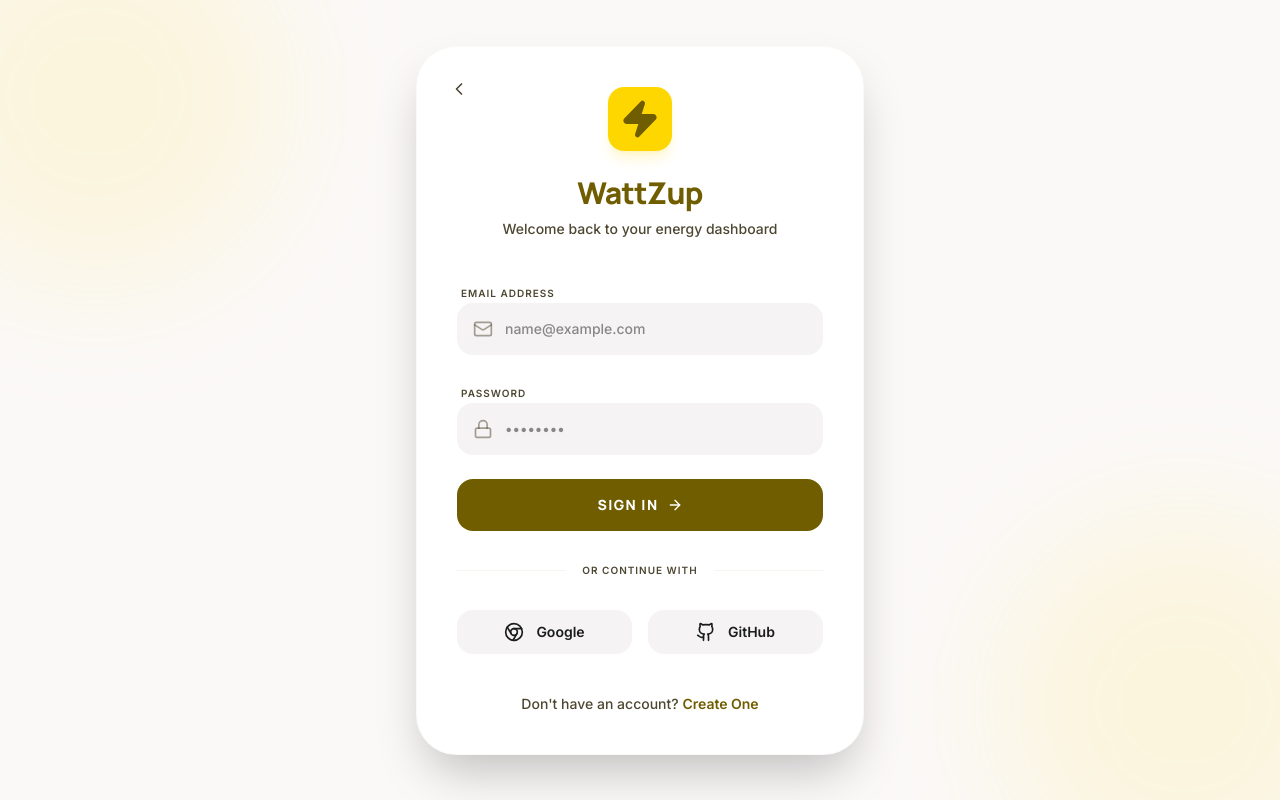
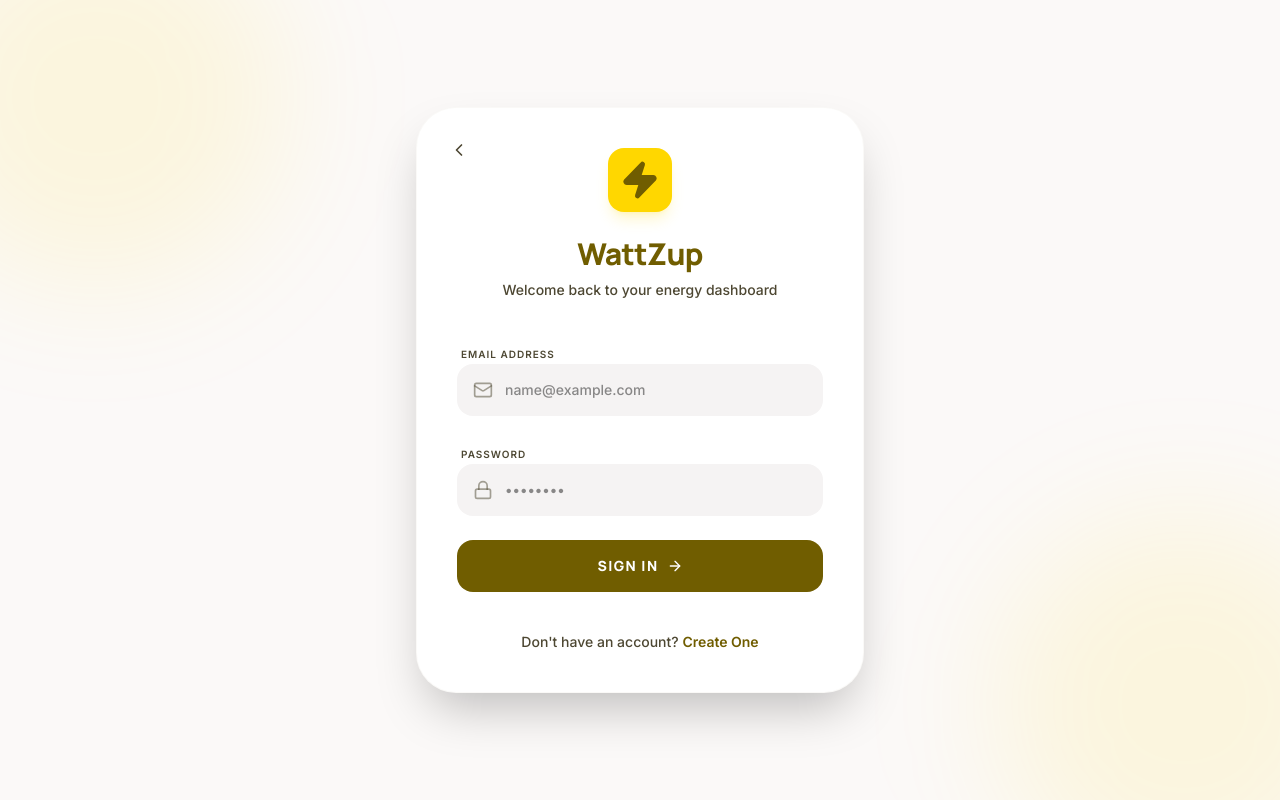
Before and after one commit to compsat/bh26-HinaraSolutions, a React (Vite) app: page / in a window 1280 px wide. Both pictures are taken after a click on the button "Sign In". Built offline with nearby package versions, Linux system fonts and the light colour scheme.

Commit message:
fix: removed ui sign up

```diff
--- a/src/components/LoginScreen.tsx
+++ b/src/components/LoginScreen.tsx
@@ -174,37 +174,8 @@ export function LoginScreen({ onBack }: LoginScreenProps) {
                 {!loading && <ArrowRight className="w-4 h-4" />}
               </button>
 
-              {!isSignUp && (
-                <>
-                  <div className="mt-8 relative">
-                    <div className="absolute inset-0 flex items-center">
-                      <div className="w-full border-t border-outline-variant/20"></div>
-                    </div>
-                    <div className="relative flex justify-center text-[10px] font-bold uppercase tracking-widest">
-                      <span className="bg-surface-container-lowest px-4 text-on-surface-variant">Or continue with</span>
-                    </div>
-                  </div>
 
-                  <div className="mt-8 grid grid-cols-2 gap-4">
-                    <button
-                      type="button"
-                      onClick={() => supabase.auth.signInWithOAuth({ provider: 'google' })}
-                      className="flex items-center justify-center gap-3 py-3 bg-surface-container-low rounded-2xl hover:bg-surface-container-high transition-colors text-sm font-bold"
-                    >
-                      <Chrome className="w-5 h-5" />
-                      Google
-                    </button>
-                    <button
-                      type="button"
-                      onClick={() => supabase.auth.signInWithOAuth({ provider: 'github' })}
-                      className="flex items-center justify-center gap-3 py-3 bg-surface-container-low rounded-2xl hover:bg-surface-container-high transition-colors text-sm font-bold"
-                    >
-                      <Github className="w-5 h-5" />
-                      GitHub
-                    </button>
-                  </div>
-                </>
-              )}
+
             </motion.form>
           ) : (
             <motion.div
```
